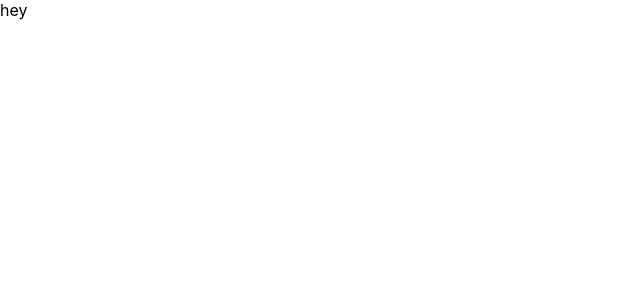
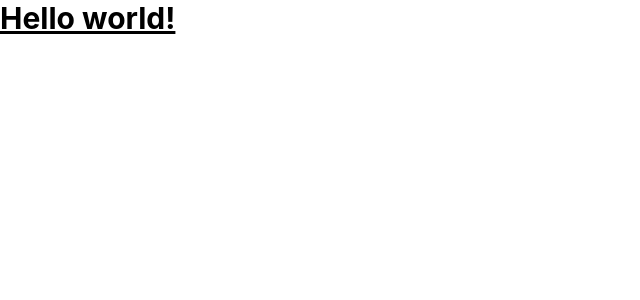
Before and after one commit to eminebozdag/wolt-clone, a React (Create React App) app: page / in a window 1280 px wide. Shown: the top 300 px of the page, without its empty margins (0-640 px from the left). Built offline with nearby package versions, Linux system fonts and the light colour scheme.

Commit message:
Add tailwindcss

```diff
--- a/package.json
+++ b/package.json
@@ -39,5 +39,8 @@
       "last 1 firefox version",
       "last 1 safari version"
     ]
+  },
+  "devDependencies": {
+    "tailwindcss": "^3.2.4"
   }
 }
--- a/src/App.tsx
+++ b/src/App.tsx
@@ -1,7 +1,11 @@
 import React from "react";
 
 function App() {
-  return <div className="App">hey</div>;
+  return (
+    <div className="App">
+      <h1 className="text-3xl font-bold underline">Hello world!</h1>
+    </div>
+  );
 }
 
 export default App;
--- a/src/index.css
+++ /dev/null
@@ -1,13 +0,0 @@
-body {
-  margin: 0;
-  font-family: -apple-system, BlinkMacSystemFont, 'Segoe UI', 'Roboto', 'Oxygen',
-    'Ubuntu', 'Cantarell', 'Fira Sans', 'Droid Sans', 'Helvetica Neue',
-    sans-serif;
-  -webkit-font-smoothing: antialiased;
-  -moz-osx-font-smoothing: grayscale;
-}
-
-code {
-  font-family: source-code-pro, Menlo, Monaco, Consolas, 'Courier New',
-    monospace;
-}
--- a/src/index.tsx
+++ b/src/index.tsx
@@ -1,7 +1,7 @@
 import React from "react";
 import ReactDOM from "react-dom/client";
 import App from "./App";
-import "./index.css";
+import "./styles/global.css";
 
 const root = ReactDOM.createRoot(
   document.getElementById("root") as HTMLElement
--- /dev/null
+++ b/src/styles/global.css
@@ -0,0 +1,17 @@
+@tailwind base;
+@tailwind components;
+@tailwind utilities;
+
+body {
+  margin: 0;
+  font-family: -apple-system, BlinkMacSystemFont, "Segoe UI", "Roboto", "Oxygen",
+    "Ubuntu", "Cantarell", "Fira Sans", "Droid Sans", "Helvetica Neue",
+    sans-serif;
+  -webkit-font-smoothing: antialiased;
+  -moz-osx-font-smoothing: grayscale;
+}
+
+code {
+  font-family: source-code-pro, Menlo, Monaco, Consolas, "Courier New",
+    monospace;
+}
--- /dev/null
+++ b/tailwind.config.js
@@ -0,0 +1,8 @@
+/** @type {import('tailwindcss').Config} */
+module.exports = {
+  content: ["./src/**/*.{js,jsx,ts,tsx}"],
+  theme: {
+    extend: {},
+  },
+  plugins: [],
+};
```
Also changed, not shown: 2 other files (tests, documents, lock files or other folders).
